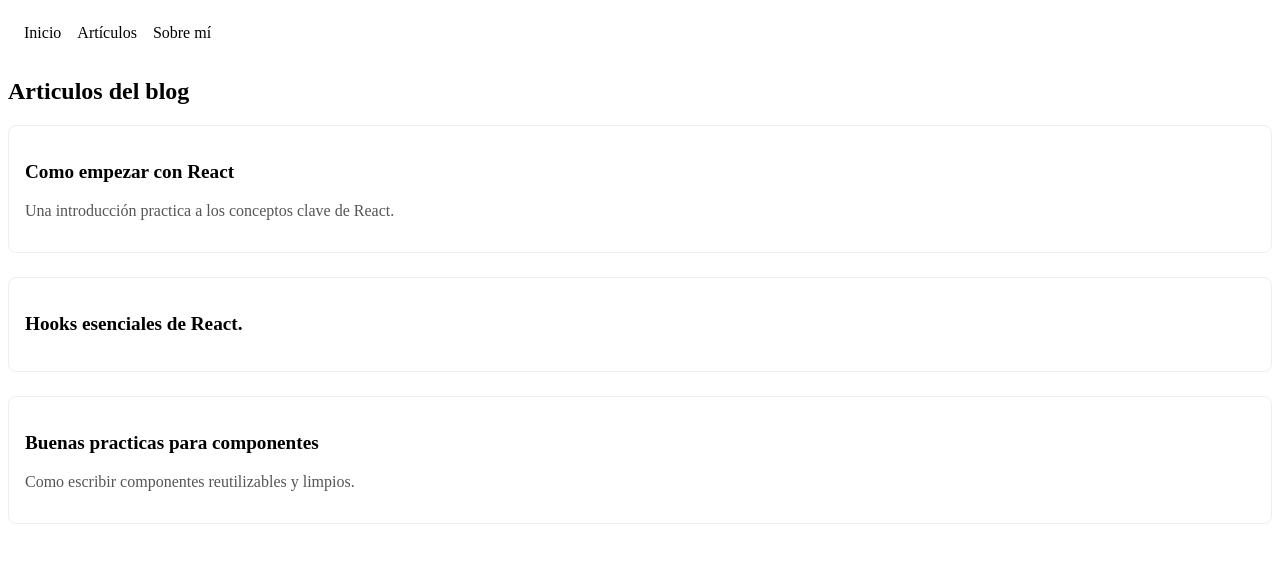
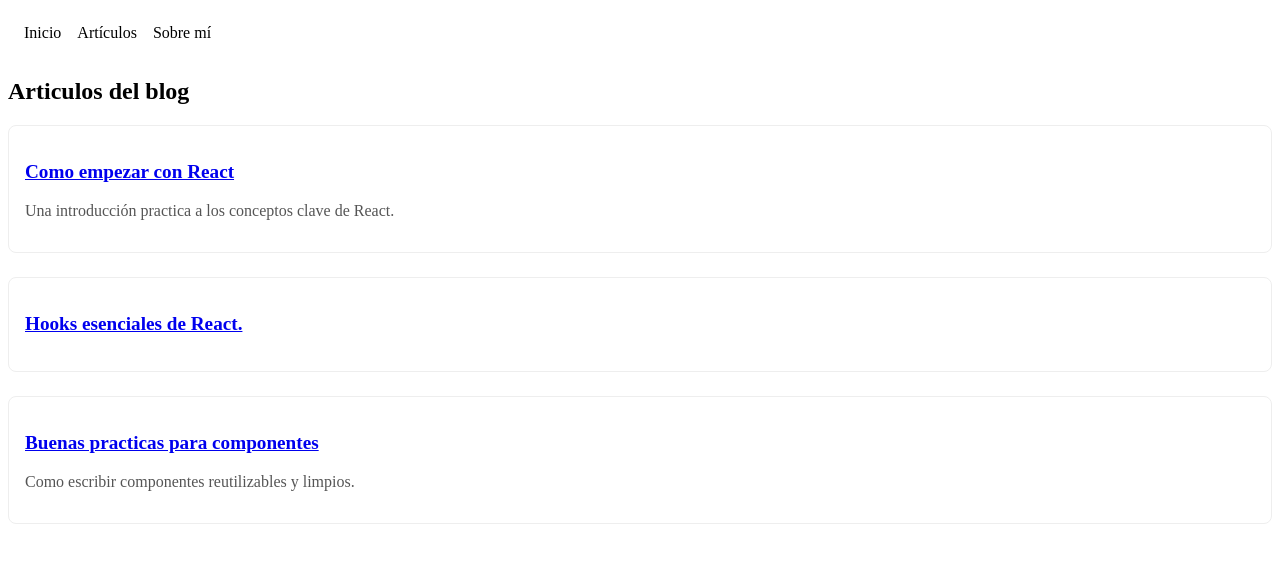
Before and after one commit to cobomaster/Blog, a React (Vite) app: page /posts in a window 1280 px wide. Shown: the top 562 px of the page. Built offline with nearby package versions, Linux system fonts and the light colour scheme.

Commit message:
Historia 4: Ver un artículo individual al hacer clic

```diff
--- a/src/App.jsx
+++ b/src/App.jsx
@@ -3,6 +3,7 @@ import Navbar from './components/Navbar';
 import Home from './pages/Home';
 import About from './pages/About';
 import Posts from './pages/Posts';
+import PostDetail from './pages/PostDetail';
 import './App.css'
 
 function App() {
@@ -12,6 +13,7 @@ function App() {
       <Routes>
         <Route path="/" element={<Home />} />
         <Route path="/posts" element={<Posts />} />
+        <Route path="/posts/:id" element={<PostDetail />} />
         <Route path="/about" element={<About />} />
       </Routes>
     </Router>
--- a/src/data/posts.js
+++ b/src/data/posts.js
@@ -2,17 +2,21 @@ const post = [
     {
         id: 1,
         title: "Como empezar con React",
-        summary: "Una introducción practica a los conceptos clave de React."
+        summary: "Una introducción practica a los conceptos clave de React.",
+        content: "Este artículo te guiará a través de los fundamentos de React, incluyendo JSX, componentes y props..."
     },
     {
         id: 2,
         title: "Hooks esenciales de React.",
-        summay: "Explicación clara sobre useState, useEffect y otros hooks."
+        summay: "Explicación clara sobre useState, useEffect y otros hooks.",
+        content: "Los hooks son funciones que te permiten usar el estado y otras características de React sin escribir una clase..."
+
     },
     {
         id: 3,
         title: "Buenas practicas para componentes",
         summary: "Como escribir componentes reutilizables y limpios.",
+        content: "En este artículo veremos cómo estructurar tus componentes, nombrarlos adecuadamente y separar lógica de presentación..."
     }
 ];
 
--- /dev/null
+++ b/src/pages/PostDetail.jsx
@@ -0,0 +1,18 @@
+import { useParams } from 'react-router-dom';
+import posts from "../data/posts";
+
+export default function PostDetail() {
+    const { id }  = useParams();
+    const post = posts.find((p) => p.id === parseInt(id));
+
+    if(!post) {
+        return <h2>Articulo no encontrado</h2>;
+    }
+
+    return(
+        <div>
+            <h2> {post.title} </h2>
+            <p> {post.content} </p>
+        </div>
+    );
+}
--- a/src/pages/Posts.jsx
+++ b/src/pages/Posts.jsx
@@ -1,4 +1,5 @@
 import posts from '../data/posts';
+import { Link } from 'react-router-dom';
 
 export default function Posts() {
     return(
@@ -6,7 +7,15 @@ export default function Posts() {
             <h2> Articulos del blog </h2>
             {posts.map((post) => (
                 <div className='post' key={post.id}>
-                    <h3 className='post-title'> {post.title} </h3>
+
+                    <h3 className='post-title'>
+
+                        <Link to={`/posts/${post.id}`}>
+                        {post.title}
+                        </Link>
+                        </h3>
+
+
                     <p className='post-summary'> {post.summary} </p>
                 </div>
             ))}
```
Also changed, not shown: 1 other file (tests, documents, lock files or other folders).
